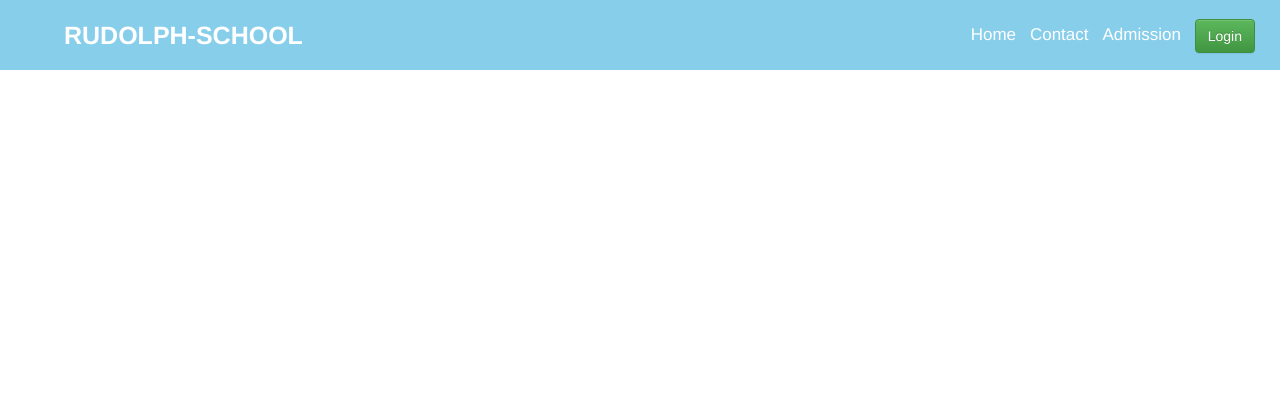
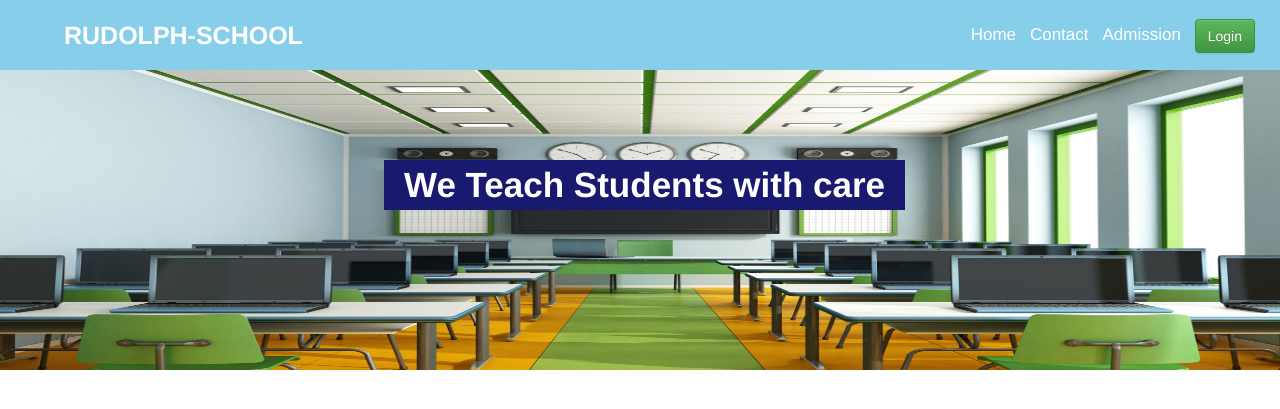
Before and after one commit to rudolphOtoo/managementsystem, a PHP site: page / in a window 1280 px wide. Shown: the top 409 px of the page. Run offline with PHP 8.4, Linux system fonts and the light colour scheme.

Commit message:
styling the php script and adding images

```diff
--- a/index.php
+++ b/index.php
@@ -27,5 +27,11 @@
             <li><a href="" class="btn btn-success">Login</a></li>
         </ul>
     </nav>
+
+    <div class="section1">
+
+        <label class="img_text"> We Teach Students with care</label>
+        <img class="main_img" src="./project_Image/school_management.jpg">
+    </div>
 </body>
 </html>
--- a/style.css
+++ b/style.css
@@ -48,3 +48,26 @@ ul li a
     color: white;
     font-size: 17px;
 }
+
+.main_img
+{
+    width: 100%;
+    height: 300px;
+}
+
+.section1
+{
+    padding-top: 70px;
+}
+
+.img_text
+{
+    position: absolute;
+    top: 20%;
+    left: 30%;
+    color: white;
+    background-color: midnightblue;
+    padding-right: 20px;
+    padding-left: 20px;
+    font-size: 35px;
+}
```
